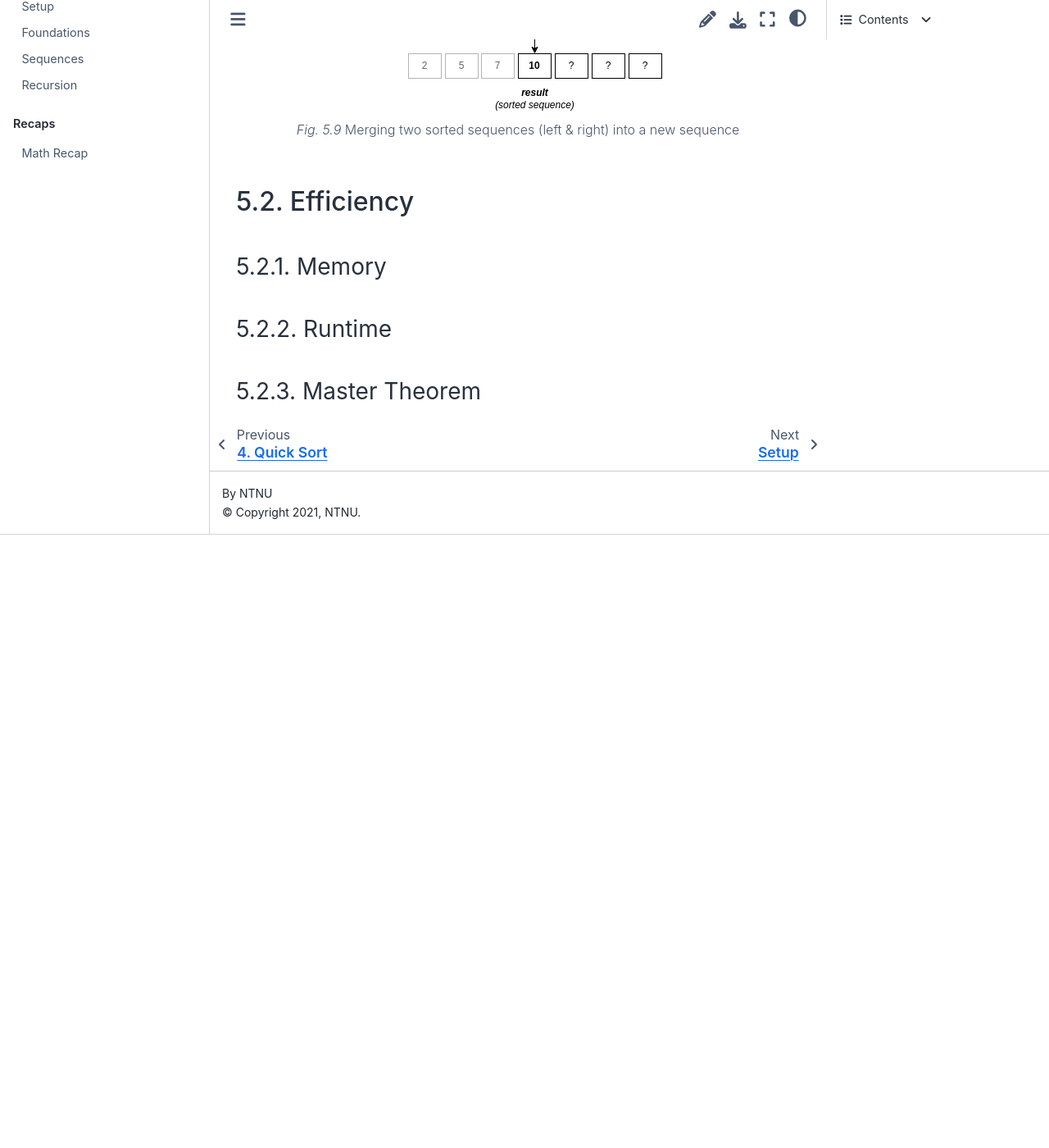
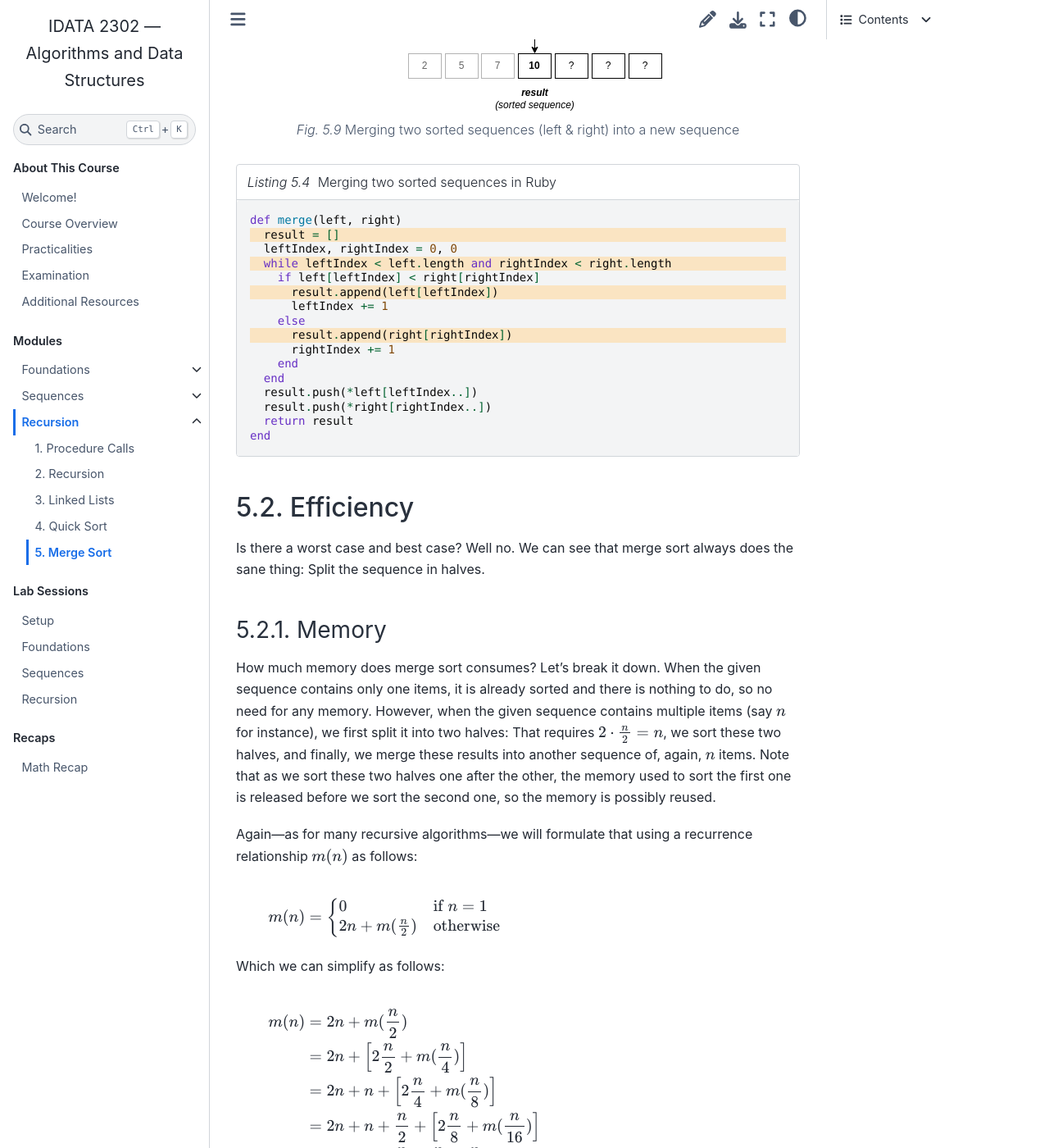
Before and after one commit to fchauvel/ntnu-idata2302-website, a Sphinx documentation site: the page built from source/recursion/merge_sort.rst, in a window 1280 px wide and 1400 px high, scrolled down 2272 px. Shown: the whole window at 82% size. Built offline with Sphinx 7.4.7 and the Sphinx Book theme 1.1.4, drawn with Linux system fonts in a browser that asks for light colours; before the commit the page ends 2924 px from its top, so only the background shows below that; some of the changed text lies outside the part shown.

Commit message:
content: Lecture notes about merge sort

```diff
--- a/source/recursion/merge_sort.rst
+++ b/source/recursion/merge_sort.rst
@@ -22,16 +22,21 @@
 
 .. margin::
 
-   .. code-block:: python
+   .. code-block:: ruby
+      :name: recursion/merge_sort/merge_sort
+      :caption: A (recursive) implementation of merge sort in Ruby
+      :emphasize-lines: 8
 
-      def merge_sort(sequence):
-          if (sequence.length < 2):
-             return
-          cut = sequence.length() // 2
-          left, right = sequence.split_at(cut)
-          merge_sort(left)
-          merge_sort(right)
-          merge(left, right)
+       def sort (sequence)
+         if sequence.length < 2
+           return sequence
+         end
+         half = sequence.length / 2
+         left = sequence.first(half)
+         right = sequence.last(half)
+         return merge(sort(left), sort(right))
+       end
+
 
 As many recursive algorithms, merge sort is very succinct. It goes as
 follows:
@@ -88,15 +93,155 @@
 
    Merging two sorted sequences (left & right) into a new sequence
 
+.. code-block:: ruby
+   :caption: Merging two sorted sequences in Ruby
+   :name: recursion/merge_sort/merge
+   :emphasize-lines: 2,4,6,9
+
+   def merge(left, right)
+     result = []
+     leftIndex, rightIndex = 0, 0
+     while leftIndex < left.length and rightIndex < right.length
+       if left[leftIndex] < right[rightIndex]
+         result.append(left[leftIndex])
+         leftIndex += 1
+       else
+         result.append(right[rightIndex])
+         rightIndex += 1
+       end
+     end
+     result.push(*left[leftIndex..])
+     result.push(*right[rightIndex..])
+     return result
+   end
+
 
 Efficiency
 ==========
 
+Is there a worst case and best case? Well no. We can see that merge
+sort always does the sane thing: Split the sequence in halves.
+
 Memory
 ------
+
+How much memory does merge sort consumes? Let's break it down. When
+the given sequence contains only one items, it is already sorted and
+there is nothing to do, so no need for any memory. However, when the
+given sequence contains multiple items (say :math:`n` for instance),
+we first split it into two halves: That requires :math:`2 \cdot
+\frac{n}{2} = n`, we sort these two halves, and finally, we merge
+these results into another sequence of, again, :math:`n` items. Note
+that as we sort these two halves one after the other, the memory used
+to sort the first one is released before we sort the second one, so
+the memory is possibly reused.
+
+Again---as for many recursive algorithms---we will formulate that
+using a recurrence relationship :math:`m(n)` as follows:
+
+.. math::
+
+   m(n) = \begin{cases}
+   0 & \textrm{if } n = 1 \\
+   2n + m(\frac{n}{2}) & \textrm{otherwise}
+   \end{cases}
+
+Which we can simplify as follows:
+
+.. math::
+
+   m(n) &= 2n + m(\frac{n}{2}) \\
+        &= 2n + \left[2\frac{n}{2} + m(\frac{n}{4}) \right] \\
+        &= 2n +  n + \left[ 2\frac{n}{4} + m(\frac{n}{8}) \right] \\
+        &= 2n +  n + \frac{n}{2} + \left[ 2\frac{n}{8} + m(\frac{n}{16}) \right] \\
+        &= 2n + n + \frac{n}{2} + \frac{n}{4} + \frac{n}{8} + ... + m(1) \\
+        &= 2n + \sum_{i=1}^{\log_2 n} \frac{n}{2i} \\
+        &= 2n + n-1 \\
+        &= 3n-1
+
+.. important::
+
+   We see that merge sort consumes an amount of memory that is
+   proportional to the length of the given sequence.
 
 Runtime
 -------
 
-Master Theorem
---------------
+Let's now turn to the time it takes for merge sort to process a
+sequence of length :math:`n`. Recall that there are three steps:
+
+#. Split the sequence in two halves
+
+#. Sort these two halves, using merge sort
+
+#. Merge these two sorted sequences
+
+The overall time spent by merge sort is the sum of the time spent in
+each of these steps. Let's look at each of these:
+
+How much time do we spend splitting?
+  If we assume we allocate two new smaller sequences for the left and
+  the right parts, then we will spent time copying items in
+  these. Overall we will copy the whole :math:`n` items.
+
+How much time do we spend sorting the two halves?
+  This is our recursive case. The time we spend is the time we
+  spent sorting a sequence twice as small. But we do it twice, once
+  for the right part and one for the left part, that is :math:`2 \cdot
+  t(\frac{2}{n})`
+
+How much time do we spend merging?
+  As for spliting, merging is first and foremost about copying the
+  items from both sides into a new sequences. If left and right
+  contains :math:`n_L` and :math:`n_R`, respectively, we shall copy
+  all of them regardless of which comes first. In total, we will
+  spend :math:`n_L + n_R`.
+
+On top of that, remember that when the sequence contains only one
+item, we return the sequence itself, so we do not spend any extra
+time.
+
+We can formulate that using the following recurrence relationship
+:math:`t(n)`:
+
+.. math::
+
+   t(n) = \begin{cases}
+     0 & \textrm{if } n = 1 \\
+     2n + 2\cdot(\frac{2}{n}) & \textrm{otherwise}
+   \end{cases}
+
+This recurrence is a specific form, where the *master theorem*
+applies. That shortcut the calculation:
+
+
+.. important::
+
+   The *master theorem* simplifies many calculations about recursive
+   algorithms. It goes as follows:
+
+   If a recurrence :math:`T(s)` has the following form, where
+   :math:`a`, :math:`b` and :math:`c` are constants:
+
+   .. math::
+
+      T(s) = \begin{cases}
+      a \cdot T(\frac{n}{b}) + f(n) & \textrm{if } n \gt 1 \\
+      c  & \textrm{if } n = 1
+      \end{cases}
+
+
+   Then, one can conclude that:
+
+   .. math::
+
+      T(s) \in \begin{cases}
+      \Theta(n^{\log_b a}) & \textrm{if } a > b \\
+      \Theta(n \log n) & \textrm{if } a = b \\
+      \Theta(n) & \textrm{if } a \lt b
+      \end{cases}
+
+
+In this case, we can see that :math:`a=b=2`, :math:`c=0` and
+:math:`f(n) = 2n`. Since :math:`a=b`, the master theorem tells us that
+:math:`t(s) \in O(n \log n)`.
```
Also changed, not shown: 2 other files.
